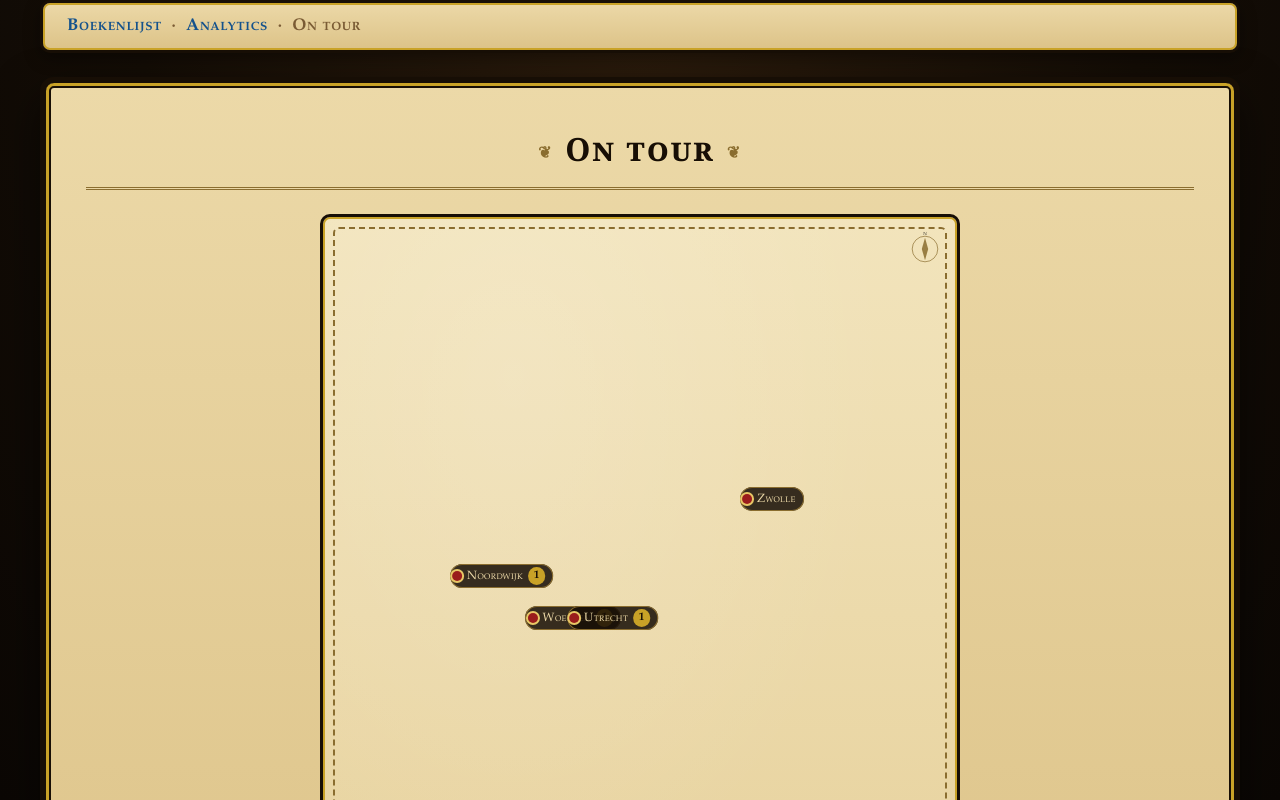
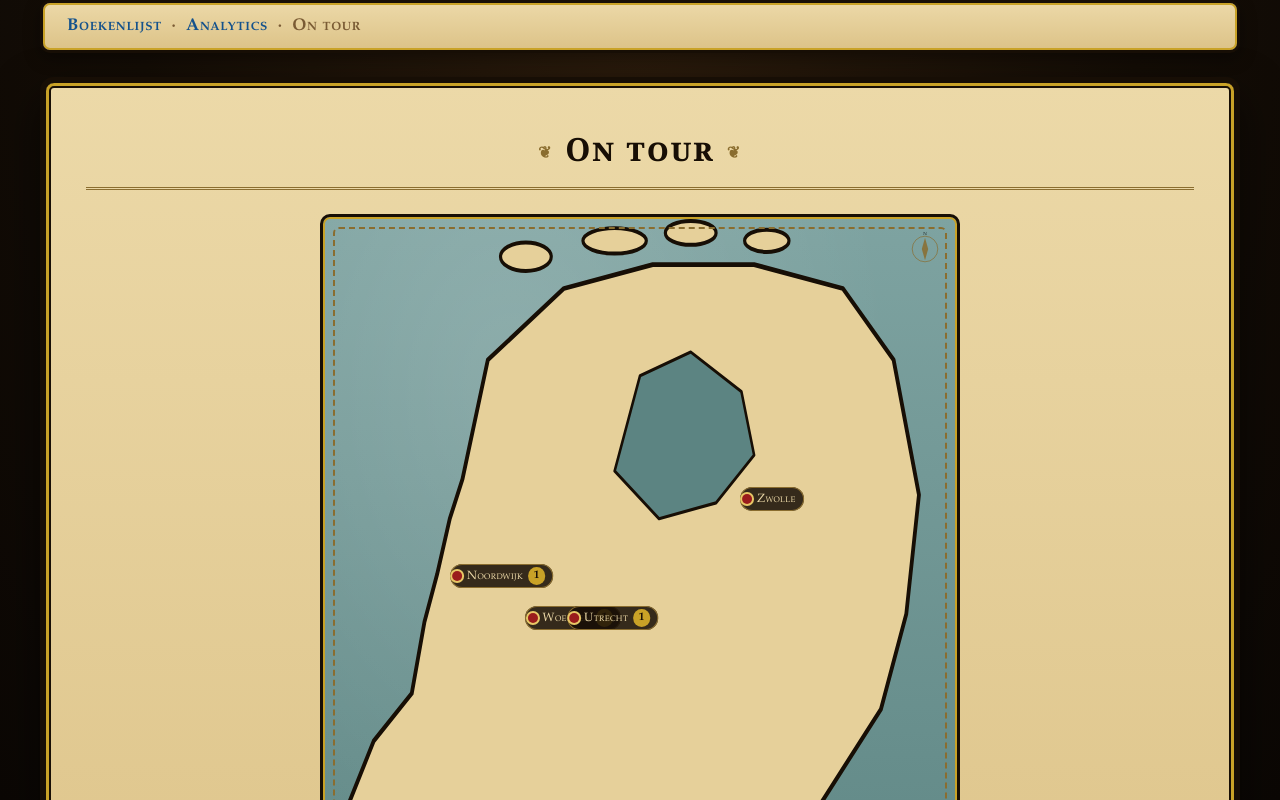
Before and after one commit to CrabCityCollective/geestverwantschap, a Next.js app: page /on-tour in a window 1280 px wide. Shown: the top 800 px of the page. Built offline with nearby package versions, Linux system fonts and the light colour scheme.

Commit message:
Voeg zichtbare kaartafbeelding toe aan On tour en sluit andere pop-ups bij klikken
Co-authored-by: Crab City Collective <309857560+CrabCityCollective@users.noreply.github.com>

```diff
--- a/app/components/OnTourKaart.tsx
+++ b/app/components/OnTourKaart.tsx
@@ -74,6 +74,25 @@ export default function OnTourKaart({ locatieGroepen }: { locatieGroepen: Locati
   return (
     <div className="on-tour-kaart-wrap">
       <div className="on-tour-kaart">
+        <svg
+          className="on-tour-kaart-afbeelding"
+          viewBox="0 0 100 100"
+          preserveAspectRatio="none"
+          aria-hidden="true"
+        >
+          <path
+            className="on-tour-kaart-land"
+            d="M22 33 L26 18 L38 9 L52 6 L68 6 L82 9 L90 18 L94 35 L92 50 L88 62 L80 72 L72 82 L66 92 L63 99 L56 99 L50 90 L44 82 L34 79 L22 80 L12 82 L3 76 L8 66 L14 60 L16 51 L18 45 L20 38 Z"
+          />
+          <path
+            className="on-tour-kaart-water"
+            d="M46 32 L50 20 L58 17 L66 22 L68 30 L62 36 L53 38 Z"
+          />
+          <ellipse className="on-tour-kaart-eiland" cx="32" cy="5" rx="4" ry="1.8" />
+          <ellipse className="on-tour-kaart-eiland" cx="46" cy="3" rx="5" ry="1.6" />
+          <ellipse className="on-tour-kaart-eiland" cx="58" cy="2" rx="4" ry="1.5" />
+          <ellipse className="on-tour-kaart-eiland" cx="70" cy="3" rx="3.5" ry="1.4" />
+        </svg>
         <svg className="on-tour-kompas" viewBox="0 0 100 100" aria-hidden="true">
           <circle cx="50" cy="50" r="32" fill="none" stroke="currentColor" strokeWidth="2" />
           <path d="M50 22 L58 50 L50 78 L42 50 Z" fill="currentColor" />
@@ -82,7 +101,12 @@ export default function OnTourKaart({ locatieGroepen }: { locatieGroepen: Locati
           </text>
         </svg>
         {Array.from(perStad.values()).map(({ stad, groepen }) => (
-          <details key={stad.naam} className="kaart-pin" style={{ left: `${stad.x}%`, top: `${stad.y}%` }}>
+          <details
+            key={stad.naam}
+            name="on-tour-locatie"
+            className="kaart-pin"
+            style={{ left: `${stad.x}%`, top: `${stad.y}%` }}
+          >
             <summary className="kaart-pin-marker">
               <span className="kaart-pin-stip" />
               <span className="kaart-pin-label">{stad.naam}</span>
--- a/app/globals.css
+++ b/app/globals.css
@@ -535,7 +535,7 @@ summary.gemiddelde:focus-visible {
   margin: 0 auto;
   background:
     radial-gradient(ellipse at 30% 20%, rgba(255, 255, 255, 0.15), transparent 60%),
-    linear-gradient(180deg, #f2e4bc 0%, #e6d09a 100%);
+    linear-gradient(180deg, #7ea3a1 0%, #5c8482 100%);
   border: 3px solid var(--inkt);
   border-radius: 10px;
   box-shadow: inset 0 0 0 2px var(--goud);
@@ -549,6 +549,35 @@ summary.gemiddelde:focus-visible {
   border: 2px dashed var(--goud-diep);
   border-radius: 6px;
   pointer-events: none;
+  z-index: 1;
+}
+
+.on-tour-kaart-afbeelding {
+  position: absolute;
+  inset: 0;
+  width: 100%;
+  height: 100%;
+  z-index: 0;
+}
+
+.on-tour-kaart-land {
+  fill: #e6d09a;
+  stroke: var(--inkt);
+  stroke-width: 0.6;
+  stroke-linejoin: round;
+}
+
+.on-tour-kaart-water {
+  fill: #5c8482;
+  stroke: var(--inkt);
+  stroke-width: 0.4;
+  stroke-linejoin: round;
+}
+
+.on-tour-kaart-eiland {
+  fill: #e6d09a;
+  stroke: var(--inkt);
+  stroke-width: 0.5;
 }
 
 .on-tour-kompas {
@@ -559,10 +588,12 @@ summary.gemiddelde:focus-visible {
   height: 2.5rem;
   color: var(--goud-diep);
   opacity: 0.85;
+  z-index: 1;
 }
 
 .kaart-pin {
   position: absolute;
+  z-index: 2;
   transform: translate(-50%, -100%);
 }
 
```
